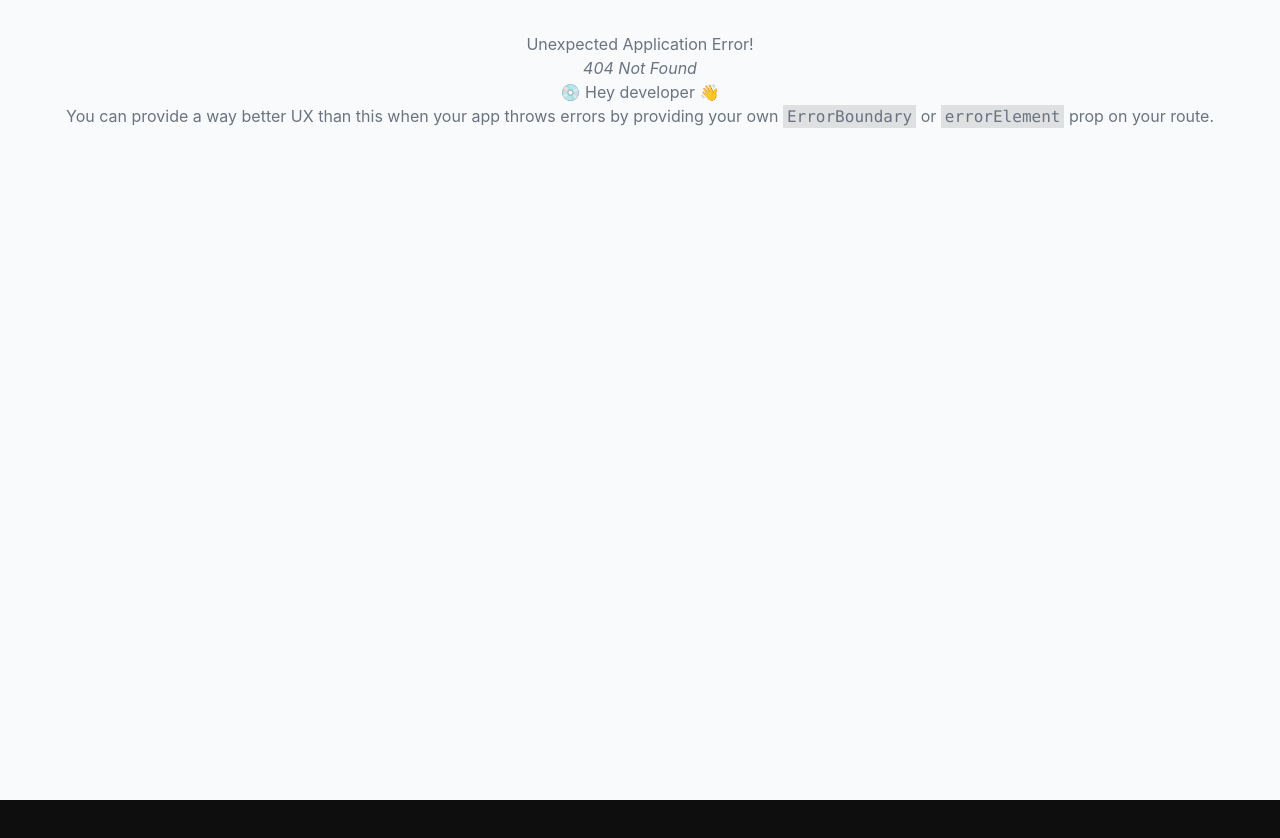
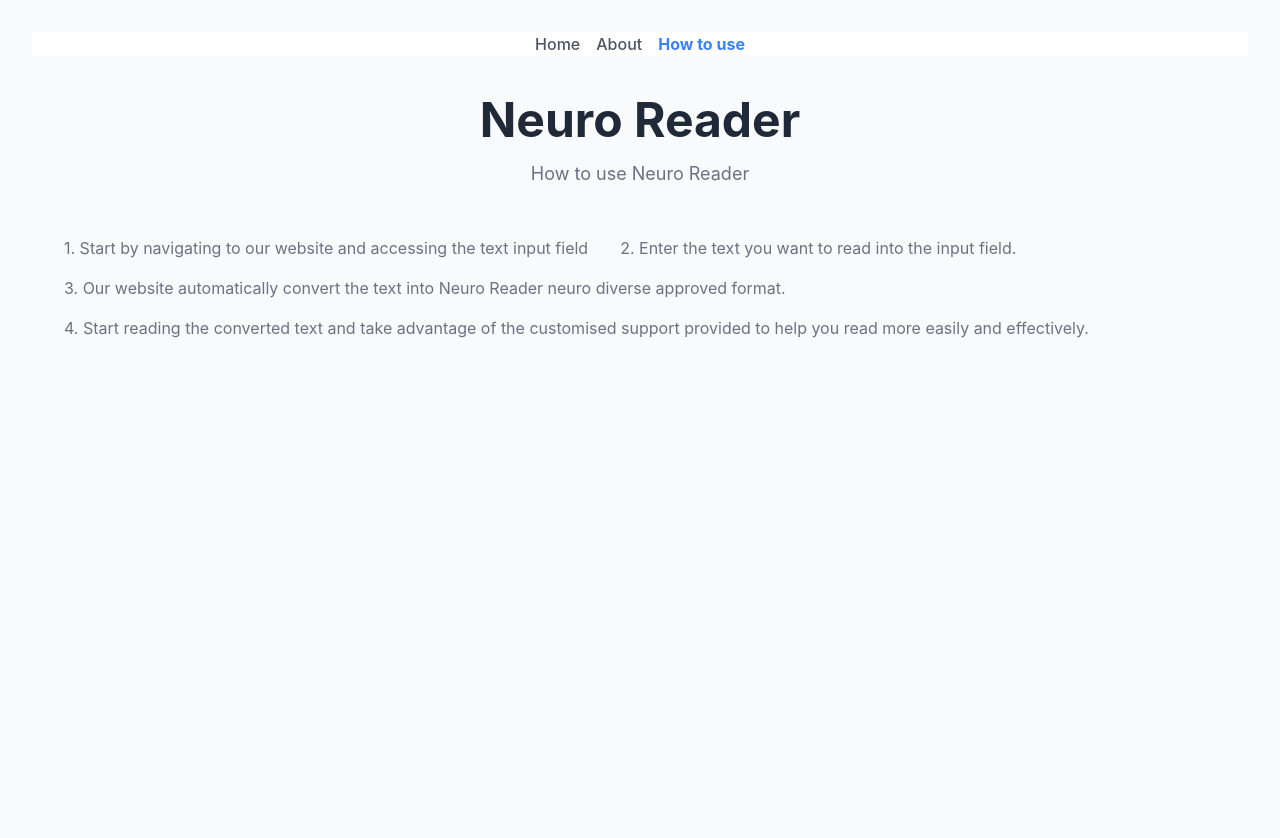
Before and after one commit to laurencetuchin/neuroreader, a React (Vite) app in the folder neuro-reader/: page /how in a window 1280 px wide. Before the commit this address had no page. Shown: the top 838 px of the page. Before the commit the page ends 800 px from the top, so only its background shows below. Built offline with nearby package versions, Linux system fonts and the light colour scheme.

Commit message:
Update Css for nav

```diff
--- a/neuro-reader/src/App.jsx
+++ b/neuro-reader/src/App.jsx
@@ -18,12 +18,15 @@ import {
 } from "react-router-dom";
 // layouts
 import RootLayout from './layouts/RootLayout'
+import HowToUse from './utilities/HowToUse'
 
 const router = createBrowserRouter(
   createRoutesFromElements(
     <Route path='/' element={<RootLayout />}>
       <Route index element={<Home />} />
       <Route path="about" element={<About />} />
+      <Route path="how" element={<HowToUse />} />
+
   </Route>
   )
 );
--- a/neuro-reader/src/index.css
+++ b/neuro-reader/src/index.css
@@ -4,7 +4,7 @@
 
 
 .active{
-  @apply bg-blue-500 hover:bg-blue-700 text-white font-bold py-2 px-4 rounded;
+  @apply hover:text-blue-700 text-blue-500 font-bold rounded;
 }
 
 .a {
@@ -43,7 +43,7 @@ a {
   font-weight: 500;
   /* color: #2f3272; */
   text-decoration: inherit;
-  @apply text-blue-600 ml-2 items-center;
+  @apply text-gray-600 mx-2 items-center;
 }
 a:hover {
   @apply text-blue-300;
--- a/neuro-reader/src/layouts/RootLayout.jsx
+++ b/neuro-reader/src/layouts/RootLayout.jsx
@@ -5,18 +5,19 @@ export default function RootLayout() {
   return (
     <div className="root-layout">
         <header>
-            <nav>
-                <div className='py-4'>
+            <nav className='bg-white border-gray-200'>
+                <div className='mb-4 flex-items-center '>
 
             <NavLink to="/" >Home</NavLink>
             <NavLink to="about">About</NavLink>
             <NavLink to="how">How to use</NavLink>
                 </div>
-                <h1 className='mb-4 font-extrabold text-gray-800 md:text-5xl lg-text-6xl'>Neuro Reader</h1>
             </nav>
+
         </header>
 
         <main>
+        <h1 className='mb-4 font-bold text-gray-800 text-xl md:text-5xl lg-text-6xl'>Neuro Reader</h1>
             <Outlet />
         </main>
     </div>
--- a/neuro-reader/src/utilities/HowToUse.jsx
+++ b/neuro-reader/src/utilities/HowToUse.jsx
@@ -3,7 +3,19 @@ import React from 'react'
 export default function HowToUse() {
   return (
     <div>
-        <h1>How to use Neuro Reader</h1>
+        <h1 className='text-lg mb-8'>How to use Neuro Reader</h1>
+        <div className='space-y-4'>
+
+        <p>
+            <ol className='text-left space-y-4 flex flex-wrap space-x-20 md:space-x-8'>
+                <li></li>
+               <li>1. Start by navigating to our website and accessing the text input field</li>
+               <li>2. Enter the text you want to read into the input field.</li>
+               <li>3. Our website automatically convert the text into Neuro Reader neuro diverse approved format.</li>
+               <li>4. Start reading the converted text and take advantage of the customised support provided to help you read more easily and effectively.</li>
+            </ol>
+        </p>
+        </div>
     </div>
   )
 }
--- a/neuro-reader/src/utilities/NavigationHeader.jsx
+++ b/neuro-reader/src/utilities/NavigationHeader.jsx
@@ -5,7 +5,7 @@ import 'tailwindcss/tailwind.css';
 
 export default function NavigationHeader() {
     return (
-        <nav className='container flex justify-around py-8 mx-auto bg-white'>
+        <nav className=''>
             <div className='space-x-8'>
                      <NavLink exact to="/" >Home</NavLink>
                     <NavLink exact to="about">About</NavLink>
```
